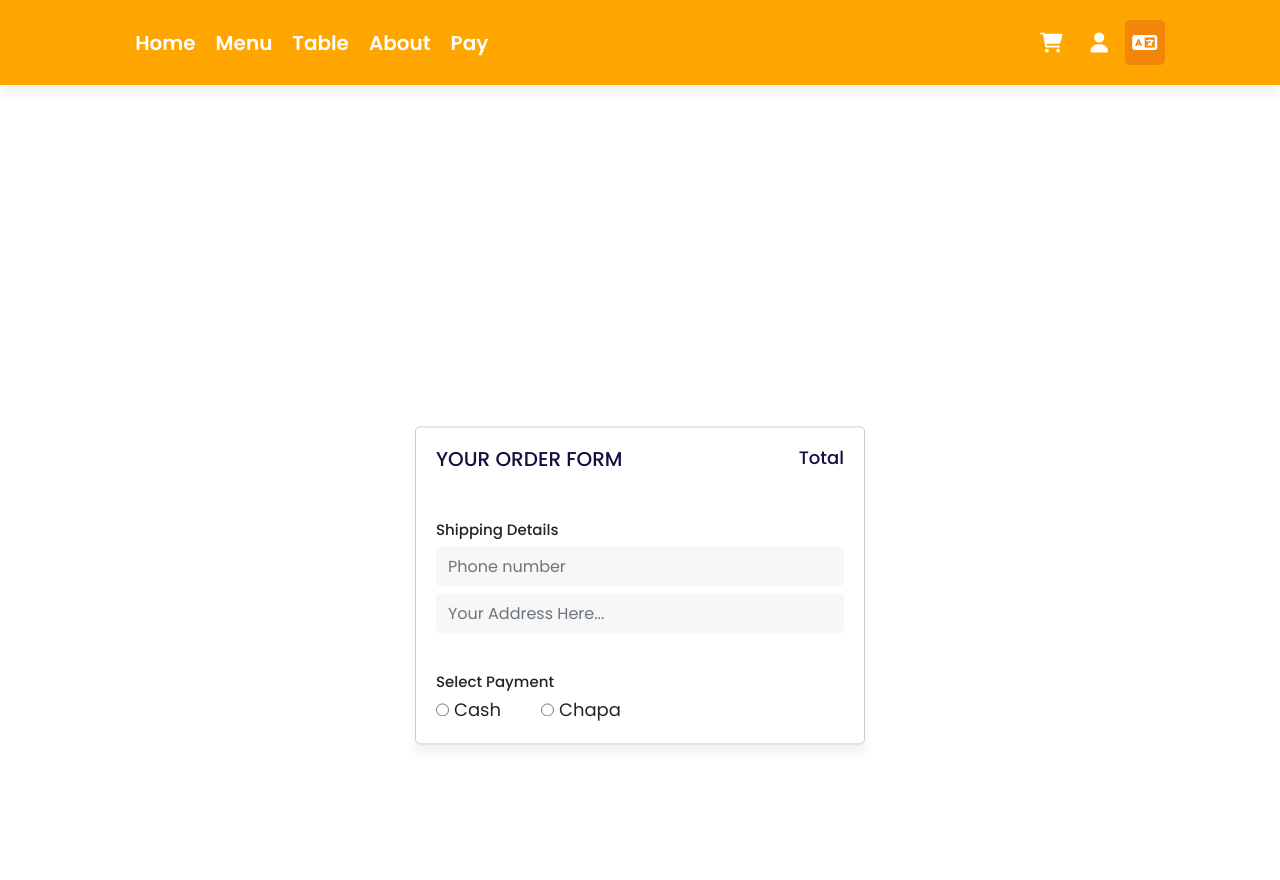
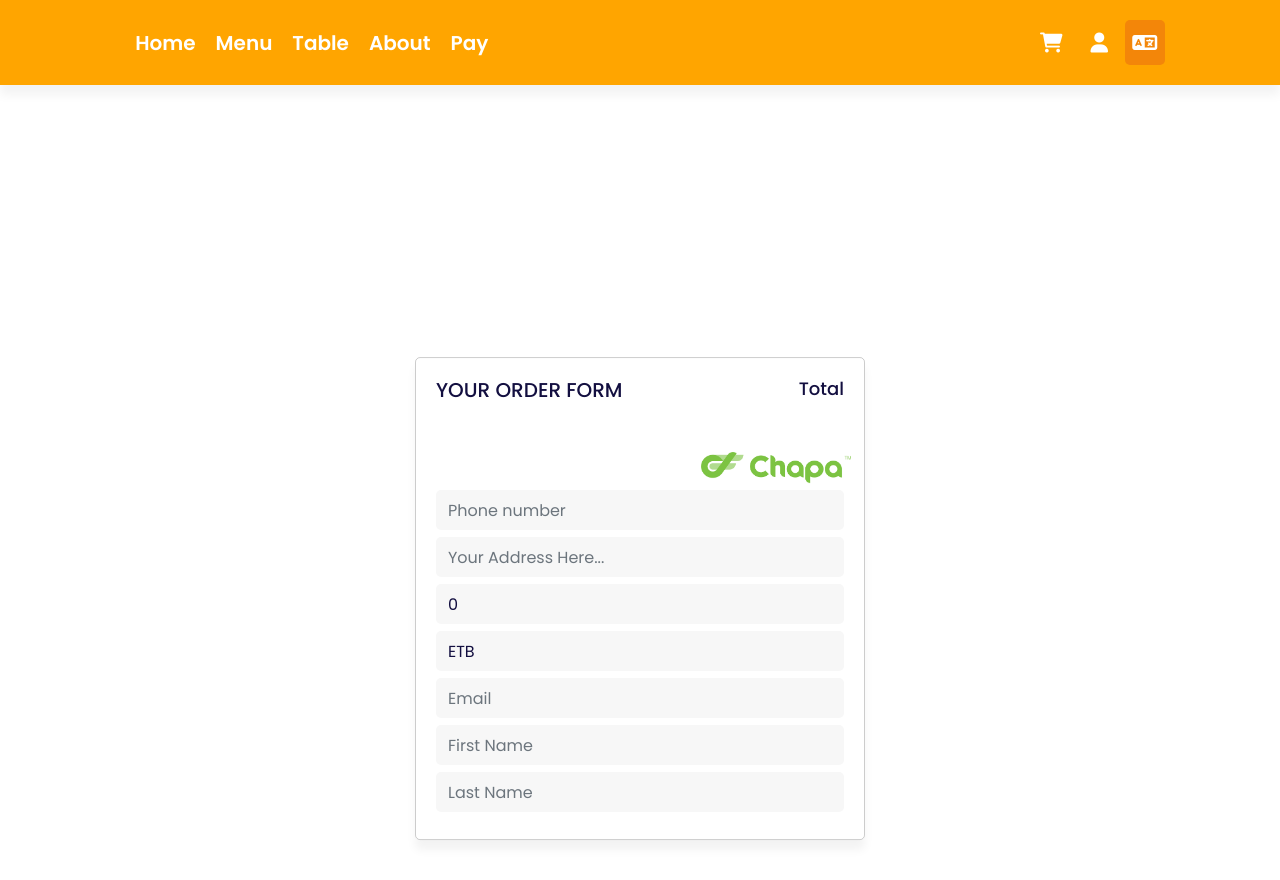
Before and after one commit to Ashed2127/FT, a Vue app in the folder frontend/: page /checkout in a window 1280 px wide. Shown: the top 880 px of the page. Built offline with nearby package versions, Linux system fonts and the light colour scheme; no server answers.

Commit message:
chapa in checkout iis fixed but data not transfered to dashboard

```diff
--- a/frontend/src/pages/Checkout.vue
+++ b/frontend/src/pages/Checkout.vue
@@ -1,69 +1,105 @@
 <template>
   <div class="checkout-container">
     <div class="checkout-form-container">
-            <form id="checkoutForm" @submit="handleSubmit" novalidate autocomplete="off">
+      <form @submit="initiatePayment" novalidate autocomplete="off">
         <div class="checkout-heading">
           <h3>your order form<span>Total</span></h3>
-                    <h3 v-if="user">{{ this.fName }} {{ this.lName }} Order<span>{{ calculateSummaryPrice()[3] }}birr</span></h3>
+          <h3 v-if="user">
+            {{ this.fName }} {{ this.lName }} Order<span
+              >{{ calculateSummaryPrice()[3] }}birr</span
+            >
+          </h3>
         </div>
 
         <div class="form-group details-group">
-                    <h4>Shipping Details</h4>
-                    <div class="form-group">
-                        <input type="text" name="coPhone" id="coPhone" placeholder="Phone number" class="form-control"
-                             :value="phone"/>
-                        <p class="error-mess" v-if="errorObj.phoneErr.length > 0">{{ errorObj.phoneErr[0] }}</p>
+          <div class="form-group chapa">
+            <img src="../assets/images/chapa.png" alt="" />
+
+            <input
+              type="text"
+              name="coPhone"
+              id="coPhone"
+              placeholder="Phone number"
+              class="form-control"
+              :value="phone"
+            />
+          </div>
+          <div class="form-group chapa">
+            <input
+              type="text"
+              name="coAddress"
+              id="coAddress"
+              placeholder="Your Address Here..."
+              class="form-control"
+              v-model="checkoutObj.address"
+            />
+            <p class="error-mess" v-if="errorObj.addressErr.length > 0">
+              {{ errorObj.addressErr[0] }}
+            </p>
           </div>
 
-                    <div class="form-group">
-                        <input type="text" name="coAddress" id="coAddress" placeholder="Your Address Here..."
-                            class="form-control" v-model="checkoutObj.address" />
-                        <p class="error-mess" v-if="errorObj.addressErr.length > 0">{{ errorObj.addressErr[0] }}</p>
-                    </div></div>
-<!--
-                     <div class="form-group">
-                        <button @click="startRecording()">Start Recording</button>
-                         <button @click="stopRecording" disabled :disabled="!recording">Stop Recording</button>
-      <button @click="sendRecording" v-if="recordedBlob" disabled :disabled="!recordedBlob">Send Recording</button>
-    <p v-if="recording">Recording...</p>
-    <p v-else-if="recordedBlob">Recording saved!</p>
-                </div> -->
-
-                <div class="form-group details-group">
-                    <h4>Select Payment</h4>
-                    <div class="form-group">
-                        <div class="form-group">
-                            <input type="radio" name="payment" value="cash" id="paymentCash"
-                                v-model="checkoutObj.paymentMethod" /><span>Cash</span>
-                            <input type="radio" name="payment" value="chapa" id="paymentCard"
-                                v-model="checkoutObj.paymentMethod" /><span>Chapa</span>
-
-
-                        </div>
-                        <p class="error-mess" v-if="errorObj.payErr.length > 0">{{ errorObj.payErr[0] }}</p>
+          <div class="form-group chapa">
+            <input
+              type="text"
+              :value="calculateSummaryPrice()[3]"
+              :disabled="paymentProcessing"
+              required
+              class="form-control h-80"
+            />
           </div>
 
-                    <!-- //card form -->
-                    <div v-if="checkoutObj.paymentMethod == 'chapa'" class="chapa">
-                        <img src="../assets/images/chapa.png" alt="" >
-                        <input type="text" placeholder="Amount" :value="calculateSummaryPrice()[3]"
-                        :disabled="filterFoods.length ? false : true" class="form-control h-80"/>
-                        <input type="text" placeholder="Currency" :value="this.currency"
-                        :disabled="filterFoods.length ? false : true" class="form-control h-80"/>
-                        <input type="text" placeholder="Email"  :value="email"
-                        :disabled="filterFoods.length ? false : true" class="form-control h-80"/>
-                        <input type="text" placeholder="First Name" :value="fName"
-                        :disabled="filterFoods.length ? false : true" class="form-control h-80"/>
-                        <input type="text" placeholder="Last Name" :value="lName"
-                        :disabled="filterFoods.length ? false : true" class="form-control h-80"/>
+          <div class="form-group chapa">
+            <input
+              type="text"
+              placeholder="Currency"
+              :value="this.currency"
+              :disabled="filterFoods.length ? false : true"
+              class="form-control h-80"
+            />
+          </div>
 
+          <div class="form-group chapa">
+            <input
+              type="text"
+              placeholder="Email"
+              :value="email"
+              :disabled="paymentProcessing"
+              required
+              class="form-control h-80"
+            />
           </div>
-                    <!-- //chapa form -->
+
+          <div class="form-group chapa">
+            <input
+              type="text"
+              placeholder="First Name"
+              :value="fName"
+              :disabled="paymentProcessing"
+              required
+              class="form-control h-80"
+            />
+          </div>
+
+          <div class="form-group chapa">
+            <input
+              type="text"
+              placeholder="Last Name"
+              :value="lName"
+              :disabled="paymentProcessing"
+              required
+              class="form-control h-80"
+            />
+          </div>
         </div>
 
         <div v-if="user" class="form-group">
-                    <input type="submit" value="Send Your Order" class="btn"
-                        :disabled="filterFoods.length ? false : true" />
+          <input
+            type="submit"
+            value="Pay"
+            class="btn"
+            :disabled="paymentProcessing"
+            required
+          />
         </div>
       </form>
     </div>
@@ -78,17 +114,34 @@ export default {
 
   data() {
     return {
-            checkoutObj: { phone: "", address: "", paymentMethod: "", voiceMessage: "", email: "",  },
+      checkoutObj: {
+        phone: "",
+        address: "",
+        paymentMethod: "",
+        voiceMessage: "",
+        email: "",
+      },
       cardObj: { number: "", name: "", expiryDate: "", cvv: "" },
-            errorObj: { phoneErr: [], addressErr: [], payErr: [], numErr: [], nameErr: [], exDateErr: [], cvvErr: [] },
+      errorObj: {
+        phoneErr: [],
+        addressErr: [],
+        payErr: [],
+        numErr: [],
+        nameErr: [],
+        exDateErr: [],
+        cvvErr: [],
+      },
       cartItem: [],
       itemQuantity: [],
-            email: '',
-            phone: '',
-            fName: '',
-            lName: '',
-            currency: 'ETB',
-        }
+      email: "",
+      phone: "",
+      fName: "",
+      lName: "",
+      currency: "ETB",
+      paymentProcessing: false, // Flag to indicate payment processing state
+      paymentError: null, // Store any errors during payment processing
+      checkoutUrl: "",
+    };
   },
 
   created() {
@@ -99,9 +152,7 @@ export default {
     ...mapState(["allFoods", "user"]),
 
     filterFoods: function () {
-            return this.allFoods.filter(
-                (f) => this.matchID(f, this.cartItem)
-            );
+      return this.allFoods.filter((f) => this.matchID(f, this.cartItem));
     },
   },
 
@@ -117,7 +168,7 @@ export default {
       var currentMonth = ("0" + (now.getMonth() + 1)).slice(-2);
 
       var minRange = now.getFullYear() + "-" + currentMonth;
-            var maxRange = (now.getFullYear() + 10) + "-" + currentMonth;
+      var maxRange = now.getFullYear() + 10 + "-" + currentMonth;
 
       document.getElementById("coCardEx").setAttribute("min", minRange);
       document.getElementById("coCardEx").setAttribute("max", maxRange);
@@ -125,12 +176,12 @@ export default {
 
     matchID: function (food, cartArray) {
       let temp = "";
-            cartArray.forEach(element => {
+      cartArray.forEach((element) => {
         if (parseInt(food.food_id) == element) {
-                    temp = food
+          temp = food;
         }
       });
-            return temp
+      return temp;
     },
 
     calculateSummaryPrice: function () {
@@ -139,12 +190,16 @@ export default {
       let delivery = 15;
       let i = 0;
       while (i < this.itemQuantity.length) {
-                subtotal = subtotal + parseInt(this.filterFoods[i].food_price) * this.itemQuantity[i]
-                discount = discount + parseInt(this.filterFoods[i].food_discount) * this.itemQuantity[i]
-                i = i + 1
+        subtotal =
+          subtotal +
+          parseInt(this.filterFoods[i].food_price) * this.itemQuantity[i];
+        discount =
+          discount +
+          parseInt(this.filterFoods[i].food_discount) * this.itemQuantity[i];
+        i = i + 1;
       }
       if (!this.filterFoods.length) {
-                delivery = 0
+        delivery = 0;
       }
       let total = subtotal - discount + delivery;
       return [subtotal, discount, delivery, total];
@@ -152,44 +207,44 @@ export default {
 
     async getAllCartItem() {
       if (this.user) {
-                let existItem = await axios.get('/cartItem/' + this.user.user_id);
-                existItem.data.forEach(element => {
+        let existItem = await axios.get("/cartItem/" + this.user.user_id);
+        existItem.data.forEach((element) => {
           this.cartItem.push(element.food_id);
           this.itemQuantity.push(element.item_qty);
         });
       }
     },
 
-        async getUserEmail(){
+    async getUserEmail() {
       if (this.user) {
-                let email = await axios.get('/useremail/' + this.user.user_id);
+        let email = await axios.get("/useremail/" + this.user.user_id);
         console.log(email.data.user_email);
-                this.email = email.data.user_email
+        this.email = email.data.user_email;
         return email.data.user_email;
       }
     },
 
-        async getUserPhone(){
+    async getUserPhone() {
       if (this.user) {
-                let phone = await axios.get('/userphone/' + this.user.user_id);
+        let phone = await axios.get("/userphone/" + this.user.user_id);
         console.log(phone.data.user_phone);
         this.phone = phone.data.user_phone;
         return phone.data.user_phone;
       }
     },
 
-        async getUserFirstName(){
+    async getUserFirstName() {
       if (this.user) {
-                let fName = await axios.get('/userfname/' + this.user.user_id);
+        let fName = await axios.get("/userfname/" + this.user.user_id);
         console.log(fName.data.user_fname);
         this.fName = fName.data.user_fname;
         return fName.data.user_fname;
       }
     },
 
-        async getUserLastName(){
+    async getUserLastName() {
       if (this.user) {
-                let lName = await axios.get('/userlname/' + this.user.user_id);
+        let lName = await axios.get("/userlname/" + this.user.user_id);
         console.log(lName.data.user_lname);
         this.lName = lName.data.user_lname;
         return lName.data.user_lname;
@@ -215,102 +270,21 @@ export default {
     },
 
     inputUpcase: function (e) {
-            e.target.value = e.target.value.toUpperCase()
+      e.target.value = e.target.value.toUpperCase();
     },
 
     checkForm: function () {
       this.resetCheckErr();
-
-            // Phone validate
-            if (!this.phone) {
-                this.errorObj.phoneErr.push('Entering phone number is required');
-            }
-            else {
-                if (!this.phone.startsWith('09')) {
-                    this.errorObj.phoneErr.push('Phone numbers must start with 09');
-                }
-
-                if (this.phone.length != 10) {
-                    this.errorObj.phoneErr.push('Phone numbers must have exactly 10 digits');
-                }
-
-                if (!/[0-9]{10}/.test(this.phone)) {
-                    this.errorObj.phoneErr.push('Phone numbers can only contain numbers');
-                }
-            }
-
-            // Address validate
       if (!this.checkoutObj.address) {
-                this.errorObj.addressErr.push('Entering address is required');
-            }
-
-            // Card validate
-            if (!this.checkoutObj.paymentMethod) {
-                this.errorObj.payErr.push('Selecting payment method is required');
-            }
-            else if (this.checkoutObj.paymentMethod == "card") {
-                if (!this.cardObj.number) {
-                    this.errorObj.numErr.push('Entering card number is required');
-                }
-                else {
-                    if (!this.cardObj.number.startsWith('4')) {
-                        this.errorObj.numErr.push('Visa card numbers must start with 4');
-                    }
-
-                    if (this.cardObj.number.length != 16) {
-                        this.errorObj.numErr.push('Visa card numbers must have exactly 16 digits');
-                    }
-
-                    if (!/[0-9]{16}/.test(this.cardObj.number)) {
-                        this.errorObj.numErr.push('Visa card numbers can only contain numbers');
-                    }
-                }
-
-                if (!this.cardObj.name) {
-                    this.errorObj.nameErr.push('Entering name is required');
-                }
-                else {
-                    if (!/^[A-Za-z]+$/.test(this.cardObj.name.replace(/\s/g, ""))) {
-                        this.errorObj.nameErr.push('A name can only contain letters');
-                    }
-                }
-
-                if (!this.cardObj.expiryDate) {
-                    this.errorObj.exDateErr.push('Entering expiry date is required');
-                }
-
-
-                if (!this.cardObj.cvv) {
-                    this.errorObj.cvvErr.push('Entering cvv code is required');
-                }
-                else {
-                    if (this.cardObj.cvv.length != 3) {
-                        this.errorObj.cvvErr.push('Cvv code must have exactly 3 digits');
-                    }
-
-                    if (!/[0-9]{3}/.test(this.cardObj.cvv)) {
-                        this.errorObj.cvvErr.push('Cvv code can only contain numbers');
-                    }
-                }
-            } else if (this.checkoutObj.paymentMethod == "cash") {
-                this.cardObj.number = "";
-                this.cardObj.name = "";
-                this.cardObj.expiryDate = "";
-                this.cardObj.cvv = "";
-
-                this.errorObj.numErr = [];
-                this.errorObj.nameErr = [];
-                this.errorObj.exDateErr = [];
-                this.errorObj.cvvErr = [];
+        this.errorObj.addressErr.push("Entering address is required");
       }
     },
 
     isPaid: function () {
       if (this.checkoutObj.paymentMethod == "cash") {
-                return "false"
-            }
-            else if (this.checkoutObj.paymentMethod == "card") {
-                return "true"
+        return "false";
+      } else if (this.checkoutObj.paymentMethod == "card") {
+        return "true";
       }
     },
 
@@ -318,15 +292,14 @@ export default {
       let billDetails = {
         bill_id: parseInt(billId),
         food_id: parseInt(foodId),
-                item_qty: parseInt(qty)
-            }
+        item_qty: parseInt(qty),
+      };
 
       await axios.post("/billdetails", billDetails);
     },
 
     async handleSubmit(e) {
       this.checkForm();
-
       if (!this.checkEmptyErr()) {
         e.preventDefault();
       } else {
@@ -334,20 +307,20 @@ export default {
         let billId = (await axios.get("/billstatus/new")).data;
 
         if (billId == "") {
-                    billId = 1
+          billId = 1;
         } else {
-                    billId = parseInt(billId.bill_id) + 1
+          billId = parseInt(billId.bill_id) + 1;
         }
 
         this.cartItem.forEach((foodId, index) => {
-                    this.sendBillDetails(billId, foodId, this.itemQuantity[index])
+          this.sendBillDetails(billId, foodId, this.itemQuantity[index]);
         });
 
         var now = new Date();
         var day = ("0" + now.getDate()).slice(-2);
         var month = ("0" + (now.getMonth() + 1)).slice(-2);
-                var hour = ("0" + (now.getHours())).slice(-2);
-                var min = ("0" + (now.getMinutes())).slice(-2);
+        var hour = ("0" + now.getHours()).slice(-2);
+        var min = ("0" + now.getMinutes()).slice(-2);
         var currentTime = now.getFullYear() + "-" + month + "-" + day + "T" + hour + ":" + min;
 
         let billStatus = {
@@ -356,35 +329,85 @@ export default {
           bill_phone: this.phone,
           bill_address: this.checkoutObj.address,
           bill_when: currentTime,
-                    bill_method: this.checkoutObj.paymentMethod,
+          //   bill_method: this.checkoutObj.paymentMethod,
           bill_discount: parseInt(this.calculateSummaryPrice()[1]),
           bill_delivery: parseInt(this.calculateSummaryPrice()[2]),
           bill_total: parseInt(this.calculateSummaryPrice()[3]),
           bill_paid: this.isPaid(),
-                    bill_status: 1
-                }
-
-                axios.post("/billstatus", billStatus);
+          bill_status: 1,
+        };
+        console.log(billStatus);
+        axios.post("/billstatus", billStatus, this.response);
         axios.delete("/cartItem/" + this.user.user_id);
 
         this.cartItem = [];
         this.itemQuantity = [];
 
         this.$router.push("/thank");
+      }
+    },
 
+    async initiatePayment(e) {
+      this.checkForm();
+      if (!this.checkEmptyErr()) {
+        e.preventDefault();
+      } else {
+        e.preventDefault();
+         let billId = (await axios.get("/billstatus/new")).data;
+
+        if (billId == "") {
+          billId = 1;
+        } else {
+          billId = parseInt(billId.bill_id) + 1;
         }
+
+        this.cartItem.forEach((foodId, index) => {
+          this.sendBillDetails(billId, foodId, this.itemQuantity[index]);
+        });
+
+        var now = new Date();
+        var day = ("0" + now.getDate()).slice(-2);
+        var month = ("0" + (now.getMonth() + 1)).slice(-2);
+        var hour = ("0" + now.getHours()).slice(-2);
+        var min = ("0" + now.getMinutes()).slice(-2);
+        var currentTime = now.getFullYear() + "-" + month + "-" + day + "T" + hour + ":" + min;
+
+        this.paymentProcessing = true; // Set processing flag
+
+        // let checkoutUrl = '';
+        let response = {
+          amount: this.calculateSummaryPrice()[3],
+          currency: this.currency,
+          email: this.email,
+          first_name: this.fName,
+          last_name: this.lName,
+          //////////from bill status//////////
+          bill_id: parseInt(billId),
+          user_id: parseInt(this.user.user_id),
+          bill_phone: this.phone,
+          bill_address: this.checkoutObj.address,
+          bill_when: currentTime,
+          // bill_method: this.checkoutObj.paymentMethod,
+          bill_discount: parseInt(this.calculateSummaryPrice()[1]),
+          bill_delivery: parseInt(this.calculateSummaryPrice()[2]),
+          bill_total: parseInt(this.calculateSummaryPrice()[3]),
+          bill_paid: this.isPaid(),
+          bill_status: 1,
+        };
+        console.log(response);
+        await axios.post("/initiate-payment/", response);
+        console.log("Payment initiated successfully!");
+        const paymentCheckoutUrl = await axios.get(
+          "/checkout-url/",
+          this.checkoutUrl
+        );
+        window.location.href = paymentCheckoutUrl.data;
+        console.log("Checkout URL:", paymentCheckoutUrl);
+        console.log("Checkout URL:", paymentCheckoutUrl.data);
       }
-    }
+    },
+  },
 };
-</script>
-
-<script setup>
-// enables v-focus in templates
-// const vUpcase = {
-//     mounted(el) {
-//         el.style.textTransform = "uppercase";
-//     }
-// }
 </script>
 
 <style scoped>
@@ -491,20 +514,24 @@ export default {
   color: #f38609;
 }
 
-.checkout-container .checkout-form-container form .checkout-heading h3:first-of-type span {
+.checkout-container
+  .checkout-form-container
+  form
+  .checkout-heading
+  h3:first-of-type
+  span {
   padding-right: 0px;
   color: #130f40;
 }
-.chapa{
+.chapa {
   width: 100%;
 }
-.chapa img{
+.chapa img {
   width: 150px;
-    margin-left:65%;
+  margin-left: 65%;
 }
 
-.form-group{
+.form-group {
   width: 100%;
 }
-
 </style>
```
Lines whose indentation alone changed are shown as unchanged.
